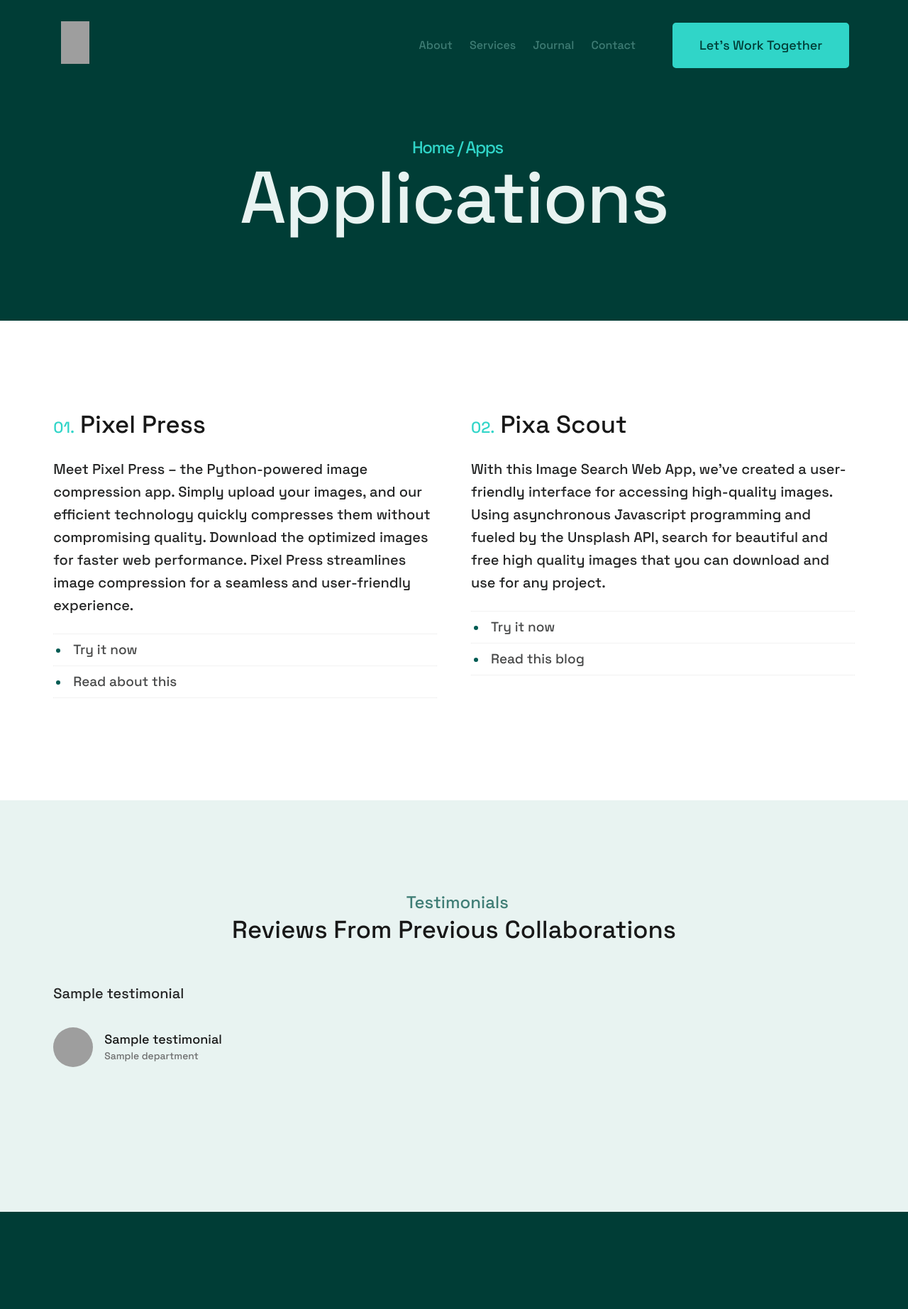
After one commit to fourpixels-studio/fourpixels-studio, a Django app: template website/templates/apps/applications-list.html in a window 1280 px wide. The commit adds this page. Shown: the top 1845 px of the page at 71% size. Run offline with Django 4.2, Linux system fonts and the light colour scheme; the template is opened without the code that fills it: most values are stand-ins (such as "Sample title", 1, 10 or a date in 2020); some libraries are stand-ins or nearby versions; grey boxes are pictures that could not be loaded.

Commit message:
Added applications list

```diff
--- /dev/null
+++ b/website/templates/apps/applications-list.html
@@ -0,0 +1,150 @@
+{% extends 'base.html' %} {% load static %} {% block body %}
+
+<!-- # site main content
+        ================================================== -->
+<section id="content" class="bg-white s-content">
+  <section class="s-pageheader pageheader">
+    <div class="row">
+      <div class="column xl-12">
+        <h1 class="page-title">
+          <span class="page-title__small-type text-pretitle">Home / Apps</span>
+          Applications
+        </h1>
+      </div>
+    </div>
+  </section>
+  <!-- pageheader -->
+
+  <section class="s-pagecontent pagecontent">
+    <div class="row">
+      <div class="column xl-12 grid-block">
+        <div class="grid-full grid-list-items list-items show-ctr">
+          <div class="grid-list-items__item list-items__item">
+            <div class="list-items__item-header">
+              <h3 class="list-items__item-title">Pixel Press</h3>
+            </div>
+            <div class="list-items__item-text">
+              <p>
+                Meet Pixel Press – the Python-powered image compression app.
+                Simply upload your images, and our efficient technology quickly
+                compresses them without compromising quality. Download the
+                optimized images for faster web performance. Pixel Press
+                streamlines image compression for a seamless and user-friendly
+                experience.
+              </p>
+
+              <ul class="list-services">
+                <li>
+                  <a href="{% url 'image_compression' %}" class="link_unstyled"
+                    >Try it now</a
+                  >
+                </li>
+                <li>
+                  <a
+                    href="{% url 'blog_detail' slug='building-an-image-search-web-app-with-django-and-unsplash-api' %}"
+                    class="link_unstyled"
+                    >Read about this</a
+                  >
+                </li>
+              </ul>
+            </div>
+          </div>
+          <div class="grid-list-items__item list-items__item">
+            <div class="list-items__item-header">
+              <h3 class="list-items__item-title">Pixa Scout</h3>
+            </div>
+            <div class="list-items__item-text">
+              <p>
+                With this Image Search Web App, we've created a user-friendly
+                interface for accessing high-quality images. Using asynchronous
+                Javascript programming and fueled by the Unsplash API, search
+                for beautiful and free high quality images that you can download
+                and use for any project.
+              </p>
+              <ul class="list-services">
+                <li>
+                  <a href="{% url 'image_search' %}" class="link_unstyled"
+                    >Try it now</a
+                  >
+                </li>
+                <li>
+                  <a
+                    href="{% url 'blog_detail' slug='building-an-image-search-web-app-with-django-and-unsplash-api' %}"
+                    class="link_unstyled"
+                    >Read this blog</a
+                  >
+                </li>
+              </ul>
+            </div>
+          </div>
+          <!-- end list-items__item -->
+        </div>
+        <!-- grid-list-items -->
+      </div>
+      <!-- end grid-block-->
+    </div>
+    <!-- end row -->
+  </section>
+  <!-- pagecontent -->
+
+  <section class="s-testimonials">
+    <div class="s-testimonials__header row row-x-center text-center">
+      <div class="column xl-8 lg-12">
+        <p class="text-pretitle text-primary-2">Testimonials</p>
+        <h3>Reviews From Previous Collaborations</h3>
+      </div>
+    </div>
+    <!--end s-testimonials__header -->
+
+    <div class="row s-testimonials__content">
+      <div class="column xl-12 testimonials">
+        <div class="swiper-container testimonials__slider page-slider">
+          <div class="swiper-wrapper">
+            {% for testimonial in testimonials %}
+            <div class="testimonials__slide swiper-slide">
+              <p>{{ testimonial.testimonial|safe }}</p>
+              <div class="testimonials__author">
+                <img
+                  src="{% static 'images/avatars/user-01.jpg' %}"
+                  alt="{{ testimonial.author }} image"
+                  class="testimonials__avatar"
+                />
+                <cite class="testimonials__cite">
+                  <strong>{{ testimonial.name }}</strong>
+                  <span>{{ testimonial.department }}</span>
+                </cite>
+              </div>
+            </div>
+            {% endfor %}
+          </div>
+          <!-- end swiper-wrapper -->
+
+          <div class="swiper-pagination"></div>
+        </div>
+        <!--end testimonials__slider -->
+      </div>
+      <!-- testimonials -->
+    </div>
+    <!--end s-testimonials__content -->
+  </section>
+  <!-- end s-testimonials -->
+</section>
+<!-- s-content-->
+
+<!-- # cta
+        ================================================== -->
+<section id="cta" class="s-cta">
+  <div class="row row-x-center text-center">
+    <div class="column xl-8 lg-12">
+      <div class="s-cta__content">
+        <h2 class="text-display-title">
+          Get started with a consultation today.
+        </h2>
+        <p class="lead">{{ tag2 }}</p>
+        <a href="{% url 'contact' %}" class="btn btn--primary">Get in Touch</a>
+      </div>
+    </div>
+  </div>
+</section>
+<!-- end s-cta -->
+{% endblock %}
--- a/website/templates/footer.html
+++ b/website/templates/footer.html
@@ -49,7 +49,7 @@
         <li><a href="{% url 'index' %}">Home</a></li>
         <li><a href="{% url 'blog_list' %}">Blogs</a></li>
         <li><a href="{% url 'contact' %}">Contact</a></li>
-        <li><a href="{% url 'services' %}">Portfolio</a></li>
+        <li><a href="{% url 'services_web_development' %}">Portfolio</a></li>
         <li><a href="{% url 'about' %}">About Us</a></li>
       </ul>
     </div>
@@ -59,9 +59,9 @@
       <h3 class="fw-bold">Products</h3>
       <ul class="link-list">
         <li><a href="{% url 'djg400' %}">DJ G400</a></li>
-        <li><a href="{% url 'image_compression' %}">Apps</a></li>
+        <li><a href="{% url 'applications_list' %}">Apps</a></li>
         <li><a href="{% url 'merchandise' %}">Merchandise</a></li>
-        <li><a href="{% url 'services' %}">Artworks</a></li>
+        <li><a href="{% url 'artworks' %}">Artworks</a></li>
         <li><a href="{% url 'services' %}">Services</a></li>
       </ul>
     </div>
@@ -86,7 +86,7 @@
           </a>
         </li>
         <li>
-          <a href="https://www.twitter.com/4ourpixels">
+          <a href="https://www.twitter.com/fourpixels.studio/">
             <svg
               xmlns="http://www.w3.org/2000/svg"
               width="24"
@@ -101,7 +101,7 @@
           </a>
         </li>
         <li>
-          <a href="https://www.instagram.com/4ourpixels">
+          <a href="https://www.instagram.com/fourpixels.studio/">
             <svg
               xmlns="http://www.w3.org/2000/svg"
               width="24"
@@ -124,7 +124,7 @@
     </div>
     <div class="column xl-6 lg-12">
       <p class="ss-copyright">
-        <a href="https://www.4ourpixels.com/"
+        <a href="https://www.fourpixels.studio/"
           >Four Pixels ©
           <script>
             document.write(new Date().getFullYear());
```
Also changed, not shown: website/templates/about.html (+12 -12 lines), website/templates/apps/image-compression.html (added, +59 -0 lines), website/templates/apps/image-search.html (added, +36 -0 lines), website/templates/artworks.html (added, +36 -0 lines), website/templates/services.html (+25 -20 lines), website/templates/services_web_development.html (+9 -16 lines).
